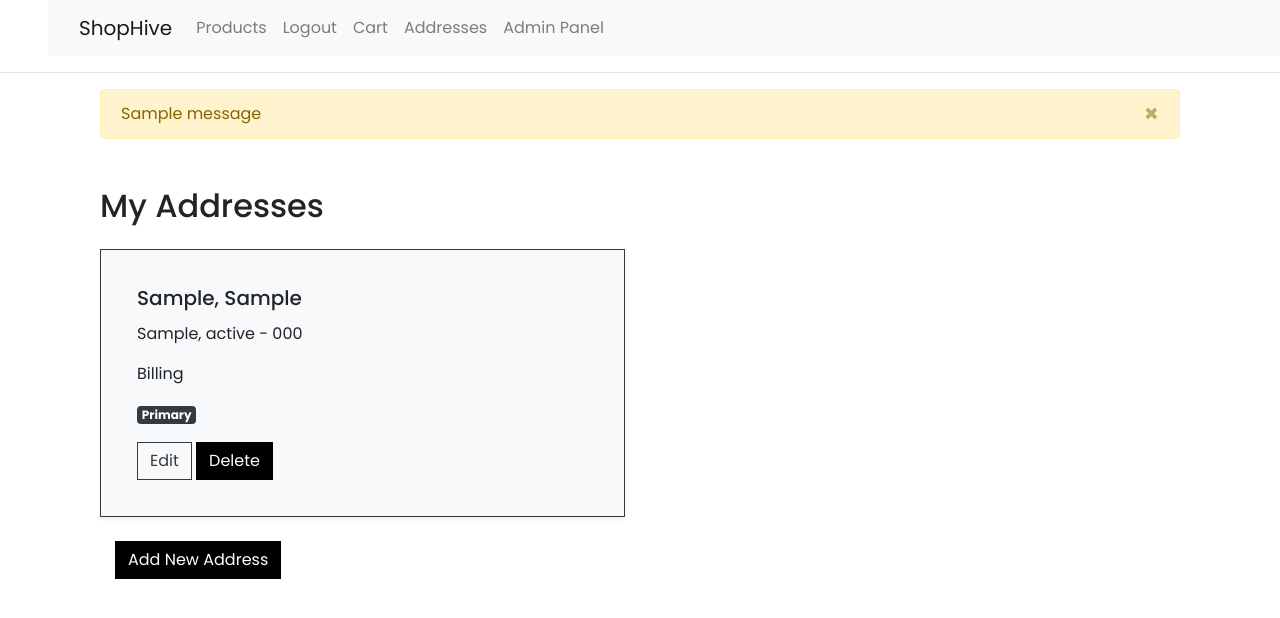
After one commit to mijwad7/ecommerce_project, a Django app: page /addresses/ in a window 1280 px wide. The commit adds this page. Shown: the top 618 px of the page. Run offline with Django 5.2, Linux system fonts and the light colour scheme; a user stored in the database is signed in; tables that the repository leaves empty hold one stand-in row (values such as "Sample post"); one stand-in notice (Sample message) is shown; some libraries are stand-ins or nearby versions.

Commit message:
Created Address model, implemented add address

```diff
--- a/ecommerce_app/models.py
+++ b/ecommerce_app/models.py
@@ -19,6 +19,26 @@ class UserProfile(AbstractUser):
     def __str__(self):
         return self.username
 
+
+class Address(models.Model):
+    ADDRESS_TYPES = [
+        ('billing', 'Billing'),
+        ('shipping', 'Shipping'),
+        ('office', 'Office'),
+        ('home', 'Home'),
+    ]
+
+    user = models.ForeignKey(UserProfile, on_delete=models.CASCADE, related_name='addresses')
+    line_1 = models.TextField()
+    line_2 = models.TextField(null=True, blank=True)
+    city = models.CharField(max_length=50)
+    state = models.CharField(max_length=50)
+    post_code = models.CharField(max_length=6)
+    is_primary = models.BooleanField(default=False)
+    address_type = models.CharField(max_length=20, choices=ADDRESS_TYPES)
+
+    def __str__(self):
+        return f"{self.user.username} - {self.get_address_type_display()} - {self.line_1}"
 
 class CategoryQuerySet(models.QuerySet):
     def active(self):
--- a/ecommerce_app/templates/app/base.html
+++ b/ecommerce_app/templates/app/base.html
@@ -46,6 +46,9 @@
             <li class="nav-item">
               <a class="nav-link" href="{% url 'app:view_cart' %}">Cart</a>
             </li>
+            <li class="nav-item">
+              <a class="nav-link" href="{% url 'app:view_addresses' %}">Addresses</a>
+            </li>
             {% else %}
             <li class="nav-item">
               <a class="nav-link" href="{% url 'app:user_login' %}">Login</a>
--- /dev/null
+++ b/ecommerce_app/templates/app/view_addresses.html
@@ -0,0 +1,49 @@
+{% extends "./base.html" %}
+{% block content %}
+<div class="container mt-5">
+    <h2 class="fw-bold mb-4">My Addresses</h2>
+
+    <!-- Check if the user has any addresses -->
+    {% if addresses %}
+        <div class="row">
+            {% for address in addresses %}
+            <div class="col-md-6 mb-4">
+                <div class="card p-3 shadow-sm {{ address.is_primary|yesno:'bg-light border-dark,bg-white' }}">
+                    <div class="card-body">
+                        <!-- Display the address information -->
+                        <h5 class="card-title">
+                            {{ address.line_1 }}{% if address.line_2 %}, {{ address.line_2 }}{% endif %}
+                        </h5>
+                        <p class="card-text">
+                            {{ address.city }}, {{ address.state }} - {{ address.post_code }}
+                        </p>
+                        <p class="card-text">
+                            {{ address.address_type|title }}
+                        </p>
+
+                        <!-- Label for primary address -->
+                        {% if address.is_primary %}
+                        <span class="badge bg-dark text-white">Primary</span>
+                        {% endif %}
+
+                        <!-- Action buttons for managing addresses -->
+                        <div class="mt-3">
+                            <a href="#" class="btn btn-outline-dark me-2">Edit</a>
+                            <a href="#" class="btn btn-black">Delete</a>
+                        </div>
+                    </div>
+                </div>
+            </div>
+            {% endfor %}
+
+            <!-- Add new address button -->
+        </div>
+        <div class="col-md-6">
+            <a href="{% url 'app:add_address' %}" class="btn btn-black">Add New Address</a>
+        </div>
+    {% else %}
+        <!-- Show message if no addresses are found -->
+        <p class="text-muted">You haven't added any addresses yet. <a href="{% url 'app:add_address' %}">Add one now.</a></p>
+    {% endif %}
+</div>
+{% endblock %}
--- a/ecommerce_app/urls.py
+++ b/ecommerce_app/urls.py
@@ -16,4 +16,6 @@ urlpatterns = [
     path('add-to-cart/<int:product_id>/', views.add_to_cart, name='add_to_cart'),
     path('cart/', views.view_cart, name='view_cart'),
     path('remove-from-cart/<int:cartproduct_id>/', views.remove_from_cart, name='remove_from_cart'),
+    path('add-address/', views.add_address, name='add_address'),
+    path('addresses/', views.view_addresses, name='view_addresses')
 ]
--- a/ecommerce_app/views.py
+++ b/ecommerce_app/views.py
@@ -1,9 +1,9 @@
 from django.shortcuts import render, redirect, get_object_or_404
 from django.contrib import messages
 from django.contrib.auth import authenticate, login, logout
-from .models import Product, UserProfile, EmailOTPDevice, Review, ProductSpec, Category, ProductVariant, Cart, CartProduct
+from .models import Product, UserProfile, EmailOTPDevice, Review, ProductSpec, Category, ProductVariant, Cart, CartProduct, Address
 from django.contrib.auth.decorators import login_required
-from .forms import UserSignUpForm
+from .forms import UserSignUpForm, AddressForm
 from .otp_utils import send_otp_to_email
 from django.db.models import Avg, Count, Q
 from django.utils import timezone
@@ -284,9 +284,30 @@ def view_cart(request):
         },
     )
 
-
+@login_required
 def remove_from_cart(request, cartproduct_id):
     cart_product = get_object_or_404(CartProduct, id=cartproduct_id)
     cart_product.delete()
     messages.success(request, f"{cart_product.product.name} has been removed from your cart.")
     return redirect("app:view_cart")
+
+@login_required
+def add_address(request):
+    if request.method == "POST":
+        form = AddressForm(request.POST)
+        if form.is_valid():
+            address = form.save(commit=False)
+            address.user = request.user
+            address.save()
+            messages.success(request, "Address added successfully!")
+            return redirect("app:view_cart")
+    else:
+        form = AddressForm()
+
+    return render(request, "app/add_address.html", {"form": form})
+
+@login_required
+def view_addresses(request):
+    user = request.user
+    addresses = user.addresses.all()
+    return render(request, "app/view_addresses.html", {"addresses": addresses})
```
Also changed, not shown: ecommerce_app/forms.py (+18 -1 lines), ecommerce_app/templates/app/add_address.html (added, +24 -0 lines), ecommerce_app/migrations/0018_address.py (added).
